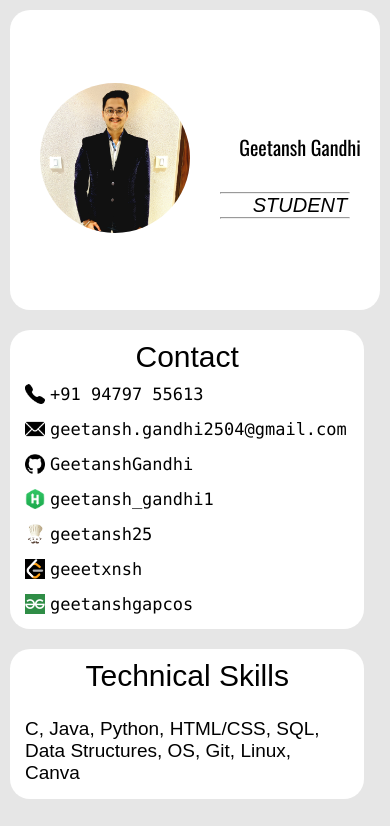
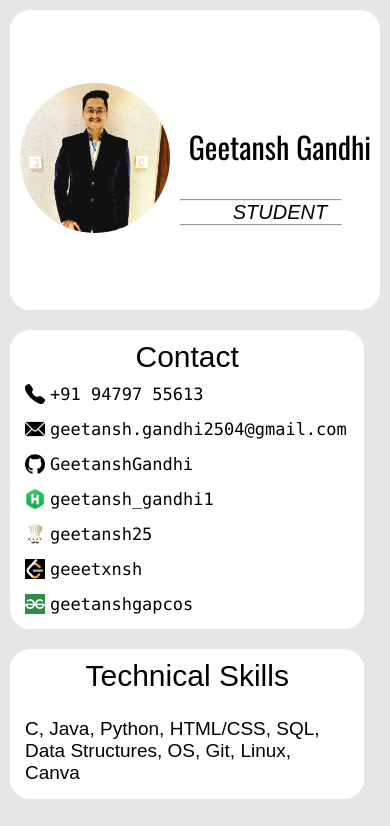
Before and after one commit to GeetanshGandhi/PortfolioCSSonly, a plain HTML site: page index.html in a window 390 px wide. Shown: the top 826 px of the page. Drawn offline with nearby package versions, Linux system fonts and the light colour scheme.

Commit message:
responsive

```diff
--- a/headerstyle.css
+++ b/headerstyle.css
@@ -34,9 +34,12 @@ header{
         height: 300px;
     }
     .title{
-        font: 20px "Oswald";
+        font: 30px "Oswald";
     }
     hr{
         width: 80%;
     }
+    .headimg{
+        margin: 10px;
+    }
 }
```
